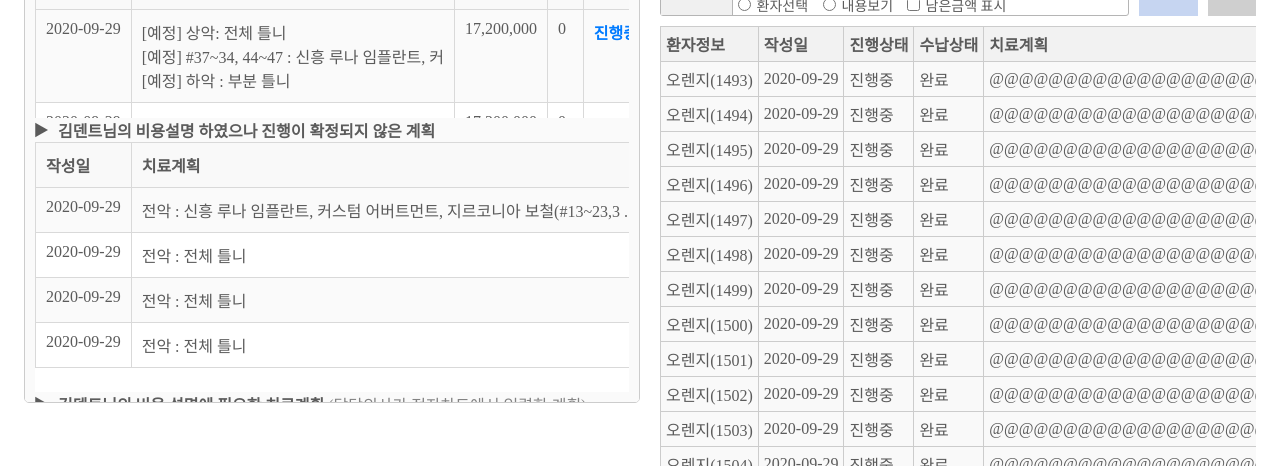
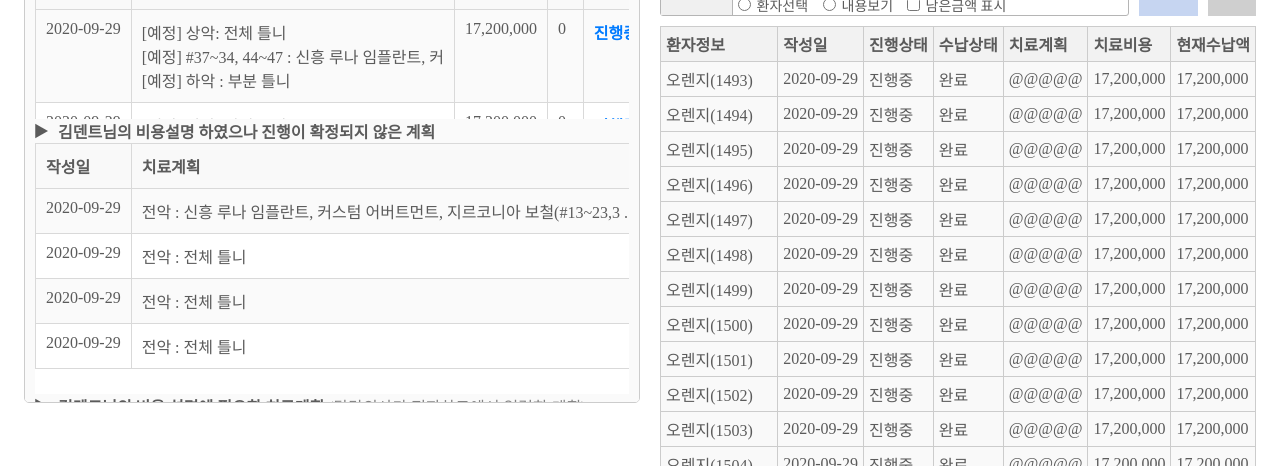
Before and after one commit to hyo-4/biom, a Vue app: page /#/plan in a window 1280 px wide. Shown: the part 361-827 px from the top of the page. Built offline with nearby package versions, Linux system fonts and the light colour scheme.

Commit message:
feat: deploy

```diff
--- a/src/views/Plan/PlanPage.vue
+++ b/src/views/Plan/PlanPage.vue
@@ -341,7 +341,7 @@ const treatmentData3 = Array.from({ length: 25 }, (_, i) => ({
   date: '2020-09-29',
   progress: i === 19 ? '치료종결' : '진행중',
   paymentStatus: i === 19 ? '미납료' : '완료',
-  treatmentPlan: ['@@@@@@@@@@@@@@@@@@@@@@@@@'],
+  treatmentPlan: ['@@@@@'],
   treatmentCost: '17,200,000',
   currentPayment: '17,200,000'
 }));
@@ -708,6 +708,8 @@ const tabs = [{ name: '치료비용계획' }, { name: '상담 보드' }];
     flex-direction: column;
     background-color: white;
     height: 250px;
+    border-collapse: collapse;
+    border-top: 1px solid #d9d9d9;
     overflow-y: auto;
 
     table {
@@ -723,6 +725,7 @@ const tabs = [{ name: '치료비용계획' }, { name: '상담 보드' }];
 
         th {
           border: 1px solid #d9d9d9;
+          border-top: none;
           padding: 10px;
           font-weight: bold;
         }
```
Also changed, not shown: 7 other files (tests, documents, lock files or other folders).
